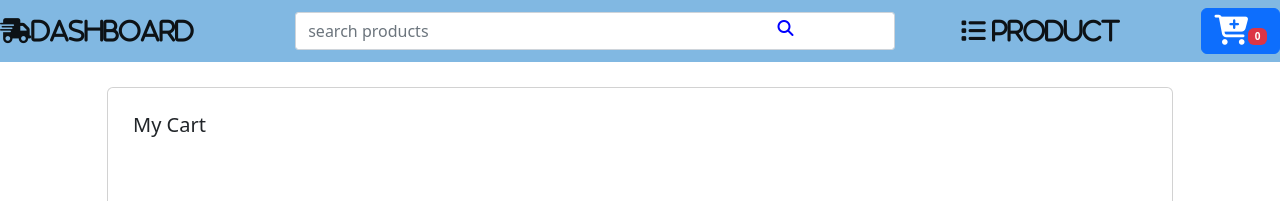
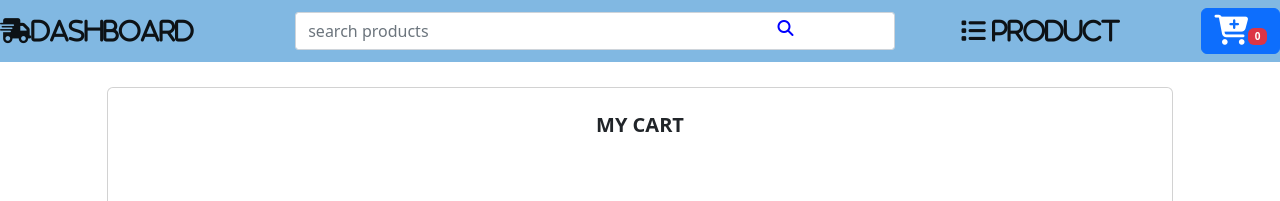
Before and after one commit to Nish-008/Selise-Project-Angular, an Angular app: page /my-cart in a window 1280 px wide. Shown: the top 201 px of the page. Built offline with nearby package versions, Linux system fonts and the light colour scheme.

Commit message:
a component removed

```diff
--- a/src/app/app-routing.module.ts
+++ b/src/app/app-routing.module.ts
@@ -3,6 +3,7 @@ import { RouterModule, Routes } from '@angular/router';
 import { CartComponent } from './component/cart/cart.component';
 import { ProductsComponent } from './component/products/products.component';
 import { ProductlistComponent } from './component/productlist/productlist.component';
+import { DetailsComponent } from './component/details/details.component';
 
 const routes: Routes = [
   {path:'',redirectTo:'home',pathMatch:'full'},
--- a/src/app/app.module.ts
+++ b/src/app/app.module.ts
@@ -22,7 +22,6 @@ import { BrowserAnimationsModule } from '@angular/platform-browser/animations';
 import {MatTableModule} from '@angular/material/table';
 import {MatPaginatorModule} from '@angular/material/paginator';
 import {MatSortModule} from '@angular/material/sort';
-import { DetailsComponent } from './component/details/details.component';
 @NgModule({
   declarations: [
     AppComponent,
@@ -31,8 +30,7 @@ import { DetailsComponent } from './component/details/details.component';
     ProductsComponent,
     FilterPipe,
     ProductlistComponent,
-    DialogComponent,
-    DetailsComponent
+    DialogComponent
   ],
   imports: [
     BrowserModule,
--- a/src/app/component/cart/cart.component.css
+++ b/src/app/component/cart/cart.component.css
@@ -1,7 +1,11 @@
 .card {
-    height: 60vh;
+    height: 70vh;
     margin: 25px;
     padding: 25px;
+}
+.card-title{
+    text-align: center;
+  text-transform: uppercase;
 }
 .center img {
     text-decoration: none;
@@ -41,3 +45,11 @@ h4,h6{
     padding: 12px 72px;
     border-radius: 3px !important;
 }
+.example-card {
+    max-width: 400px;
+  }
+
+  /* .example-header-image {
+    background-image: url('https://material.angular.io/assets/img/examples/shiba1.jpg');
+    background-size: cover;
+  } */
--- a/src/app/component/cart/cart.component.html
+++ b/src/app/component/cart/cart.component.html
@@ -32,7 +32,7 @@
                     <tr>
                         <td colspan="4"></td>
                         <td><button (click)="emptycart()" class="btn btn-danger">Empty Cart</button></td>
-                        <td><button routerLink="/products" class="btn btn-primary">Shop More</button></td>
+                        <td><button routerLink="/home" class="btn btn-primary">Shop More</button></td>
                         <td><button class="btn btn-success">Checkout</button></td>
                         <td><strong>Grand Total: ${{grandTotal}}</strong></td>
                     </tr>
@@ -47,13 +47,35 @@
 <ng-container *ngIf="product.length ==0">
     <div class="container">
         <div class="card">
-            <h5 class="card-title">My Cart</h5>
+            <h5 class="card-title"> <b>My Cart</b></h5>
         </div>
         <div class="center">
             <img src="https://rukminim1.flixcart.com/www/800/800/promos/16/05/2019/d438a32e-765a-4d8b-b4a6-520b560971e8.png?q=90" alt="">
             <h4>Your cart is empty!</h4>
             <h6>Add item to it now</h6>
-            <button routerLink="/products" class="btn btn-primary">Shop Now</button>
+            <button routerLink="/home" class="btn btn-primary">Shop Now</button>
         </div>
     </div>
 </ng-container>
+
+<!-- <td><mat-card class="example-card">
+    <mat-card-header>
+      <mat-card-title>{{item.productName}}</mat-card-title>
+      <mat-card-subtitle>{{item.category}}</mat-card-subtitle>
+    </mat-card-header>
+    <img mat-card-image src="{{item.imageUrl}}" alt="Photo of a Shiba Inu">
+    <mat-card-content>
+      <p>
+        {{item.description}}
+      </p>
+    </mat-card-content>
+    <mat-card-content>
+       <h1>{{item.quantity}}</h1>
+      </mat-card-content>
+      <mat-card-content>
+        <h1>{{item.price}}</h1>
+       </mat-card-content>
+  </mat-card> </td>
+  <td>
+    <button (click)="removeItem(item)" class="btn btn-primary"><i class="fas fa-trash-alt"></i></button>
+</td> -->
--- a/src/app/component/details/details.component.html
+++ /dev/null
@@ -1 +0,0 @@
-<p>details works!</p>
--- a/src/app/component/dialog/dialog.component.html
+++ b/src/app/component/dialog/dialog.component.html
@@ -20,7 +20,7 @@
         </mat-form-field>
         <mat-form-field appearance="outline">
             <mat-label>Price</mat-label>
-            <input  formControlName="price" matInput placeholder="Price">
+            <input type="number" formControlName="price" matInput placeholder="Price">
           </mat-form-field>
           <mat-form-field class="example-full-width">
             <mat-label>Description</mat-label>
--- a/src/app/service/api.service.ts
+++ b/src/app/service/api.service.ts
@@ -26,4 +26,11 @@ export class ApiService {
     return this.http.delete("http://localhost:3000/products/"+id);
   }
 
+  getProductById(id: string){
+    return this.http.get("http://localhost:3000/products/"+id)
+    .pipe(map((res:any)=>{
+      return res;
+    }))
+  }
+
 }
```
Also changed, not shown: src/app/component/details/details.component.ts (deleted, +0 -10 lines), src/app/component/header/header.component.html (+0 -68 lines), src/app/component/details/details.component.css (deleted), src/app/component/products/products.component.html (line endings or trailing spaces), 1 other file (tests, documents, lock files or other folders).
